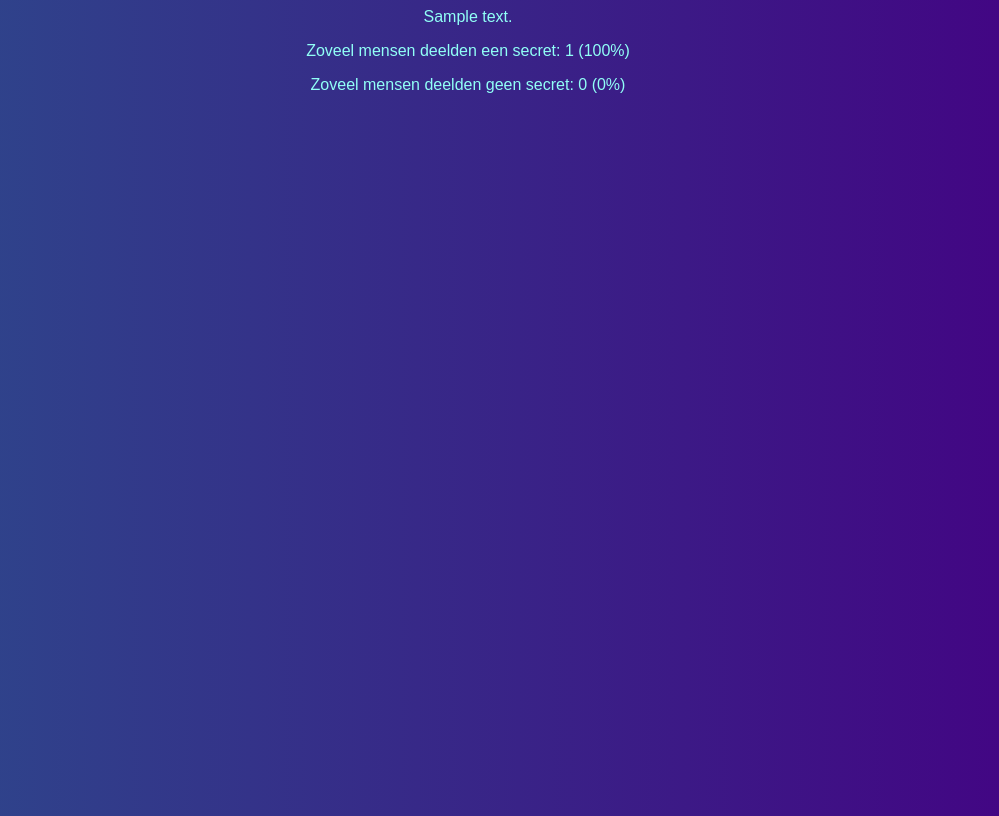
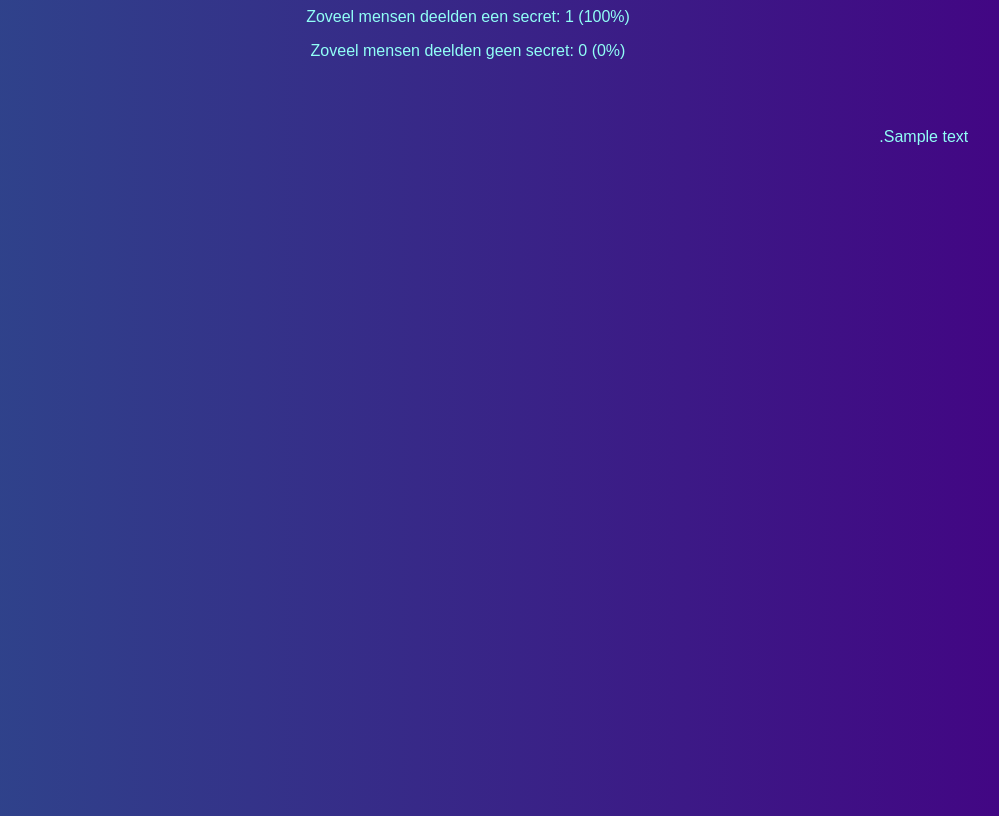
Before and after one commit to Denperidge/A-Secret-Website, a PHP site: page /secrets.php in a window 1280 px wide. Shown: the whole page, without its empty margins (172-1171 px from the left). Run offline with PHP 8.4, Linux system fonts and the light colour scheme; tables that the repository leaves empty hold one stand-in row (values such as "Sample post"); data that the repository does not hold is empty.

Commit message:
Secrets are now animated

```diff
--- a/app/secrets.php
+++ b/app/secrets.php
@@ -87,6 +87,61 @@ foreach ($secrets as $secret) {
 
 <?php include('template_top.php'); ?>
 
+<style>
+/* Left to right */
+@keyframes ltr {
+    from { right: 100%; }
+    to { right: 0%; }
+}
+/* Right to left */
+@keyframes rtl {
+    from { left: 100%; }
+    to { left: 0%; }
+}
+
+.secret {
+    position: absolute;
+    overflow: hidden;
+    white-space: nowrap;
+    text-overflow: clip;
+
+}
+
+<?php
+$animations = ['ltr', 'rtl'];
+// nth-type starts counting from 1 and includes the last index
+for ($i=1; $i<=$secret_shared_count; $i++) {
+    $ltrOrRtl = ($animations);
+
+    $animation_name = $animations[array_rand($animations)];
+    if ($animation_name == 'ltr') {
+        $start = 'right: 100%;';
+        $align = 'right';
+    } else {
+        $start = 'left: 100%;';
+        $align = 'left';
+    }
+    $animation_duration = rand(25, 80);
+    // Make larger delays possible with larger secret amounts,
+    // This way, there won't be a gigantic wave or delay or the like
+    $animation_delay = rand(1*$i, 2*$i);
+    $top = rand(5, 85);
+
+    echo
+        ".secret:nth-of-type($i) {
+            top: ${top}%;
+            $start
+            text-align: $align;
+            direction: $animation_name;
+            animation-name: $animation_name;
+            animation-duration: ${animation_duration}s;
+            animation-delay: ${animation_delay}s;
+        }";
+}
+?>
+
+</style>
+
 
 <footer>
     <p>Zoveel mensen deelden een secret: <?php echo "$secret_shared_count ($secret_shared_pct%)" ?></p>
--- a/app/stylesheet.css
+++ b/app/stylesheet.css
@@ -10,4 +10,5 @@ body {
     color: #91fff6;
     text-align: center;
     font-family: 'Raleway', sans-serif;
+    overflow: hidden;
 }
```
